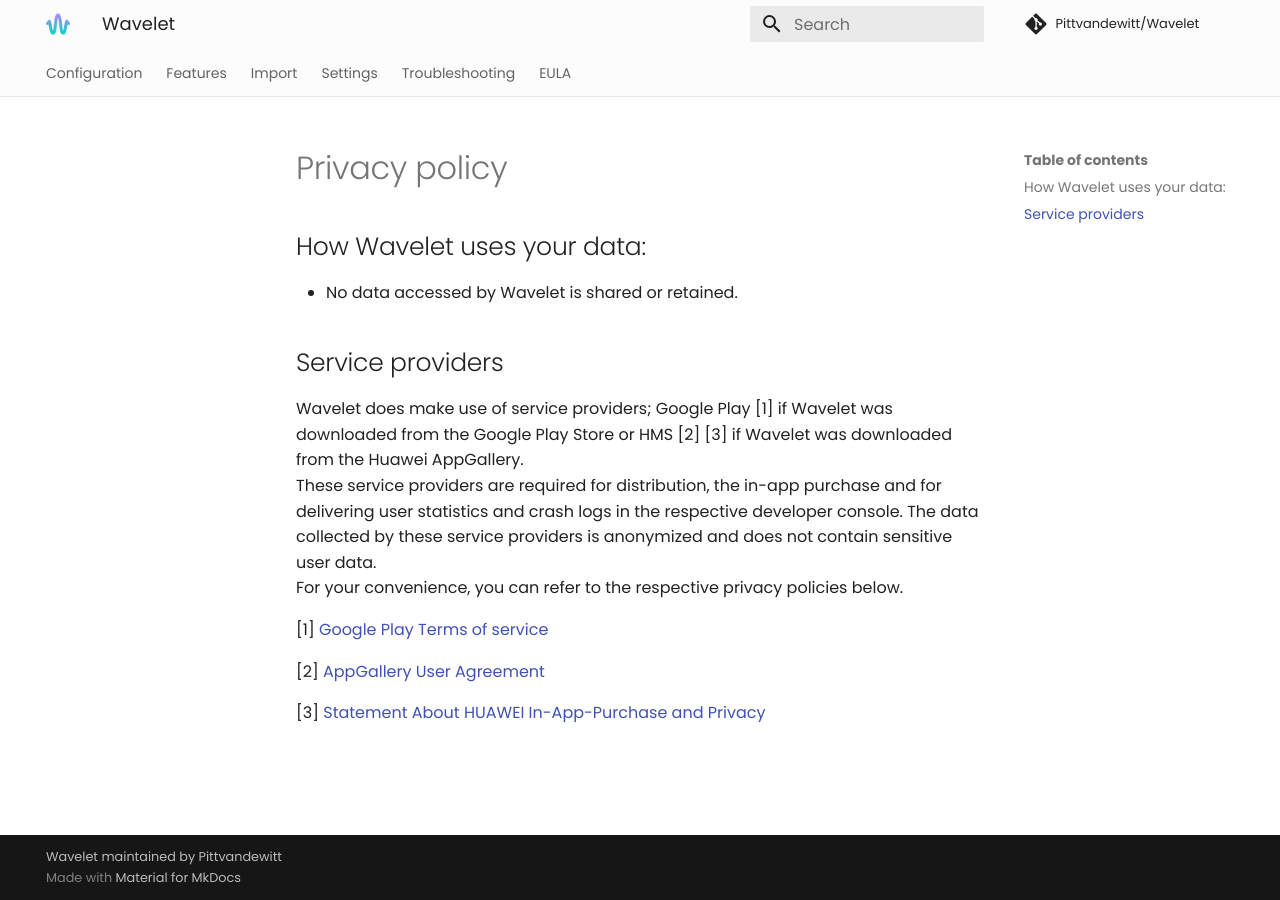
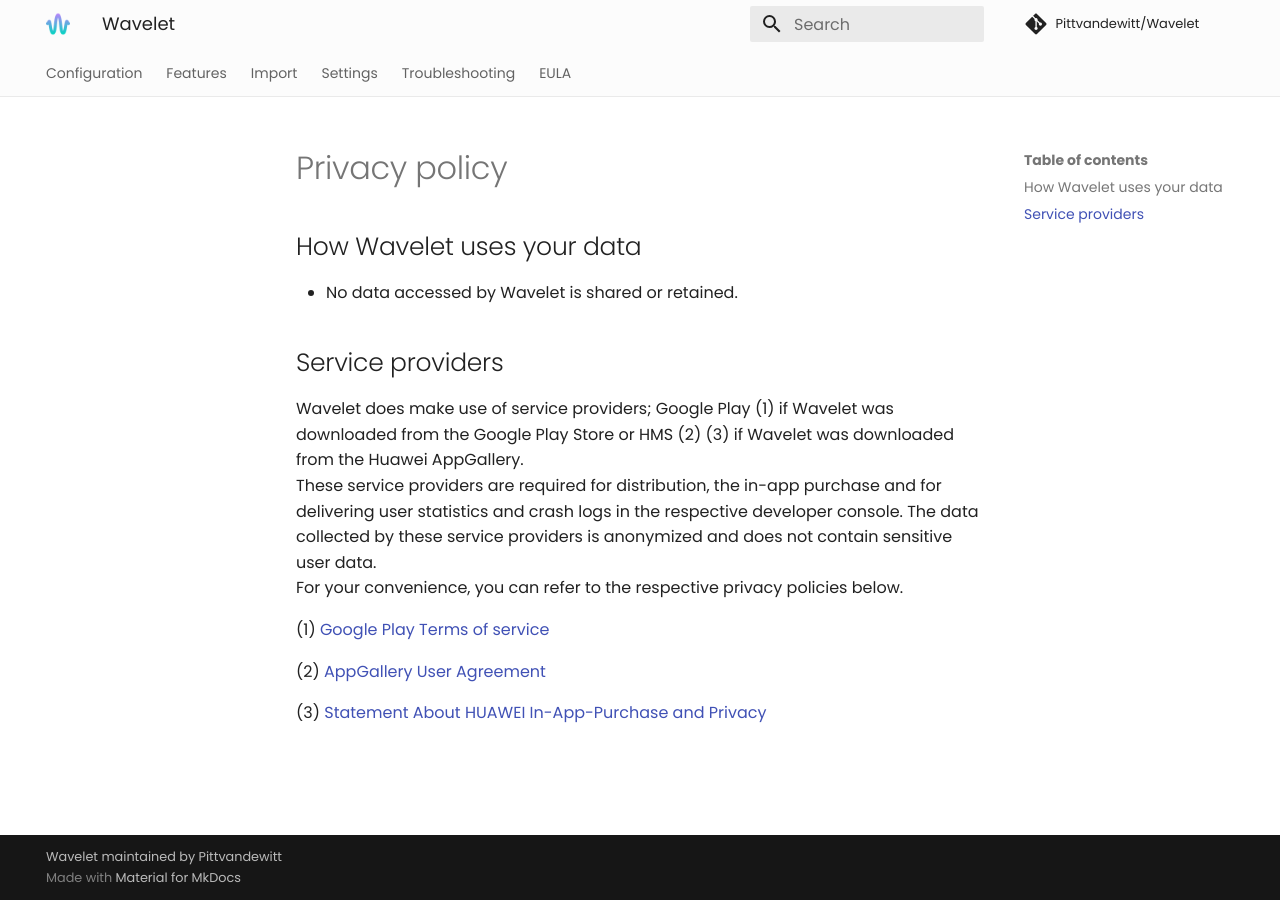
Before and after one commit to Pittvandewitt/Wavelet, an MkDocs documentation site: the page built from docs/Privacy.md, in a window 1280 px wide. Built offline with MkDocs 1.6.1 and Material for MkDocs 9.7.7, drawn with Linux system fonts in a browser that asks for light colours; comment, search, counter and statistics services are not loaded.

Commit message:
Update docs

```diff
--- a/docs/Privacy.md
+++ b/docs/Privacy.md
@@ -1,15 +1,15 @@
 # Privacy policy
 
-## How Wavelet uses your data:
+## How Wavelet uses your data
 * No data accessed by Wavelet is shared or retained.
 
 ## Service providers
-Wavelet does make use of service providers; Google Play [1] if Wavelet was downloaded from the Google Play Store or HMS [2] [3] if Wavelet was downloaded from the Huawei AppGallery.
+Wavelet does make use of service providers; Google Play (1) if Wavelet was downloaded from the Google Play Store or HMS (2) (3) if Wavelet was downloaded from the Huawei AppGallery.
 These service providers are required for distribution, the in-app purchase and for delivering user statistics and crash logs in the respective developer console. The data collected by these service providers is anonymized and does not contain sensitive user data.
 For your convenience, you can refer to the respective privacy policies below.
 
-[1] [Google Play Terms of service](https://play.google.com/intl/en_us/about/play-terms/index.html)
+(1) [Google Play Terms of service](https://play.google.com/intl/en_us/about/play-terms/index.html)
 
-[2] [AppGallery User Agreement](https://consumer.huawei.com/minisite/cloudservice/hiapp/terms.htm?country=SG&branchid=1&language=en_US)
+(2) [AppGallery User Agreement](https://consumer.huawei.com/minisite/cloudservice/hiapp/terms.htm?country=SG&branchid=1&language=en_US)
 
-[3] [Statement About HUAWEI In-App-Purchase and Privacy](https://consumer.huawei.com/minisite/cloudservice/iap/common/b0/latest/privacy-statement.htm)
+(3) [Statement About HUAWEI In-App-Purchase and Privacy](https://consumer.huawei.com/minisite/cloudservice/iap/common/b0/latest/privacy-statement.htm)
```
Also changed, not shown: docs/Import.md (+4 -4 lines), docs/Settings.md (+0 -4 lines), docs/Troubleshooting.md (+7 -2 lines).
